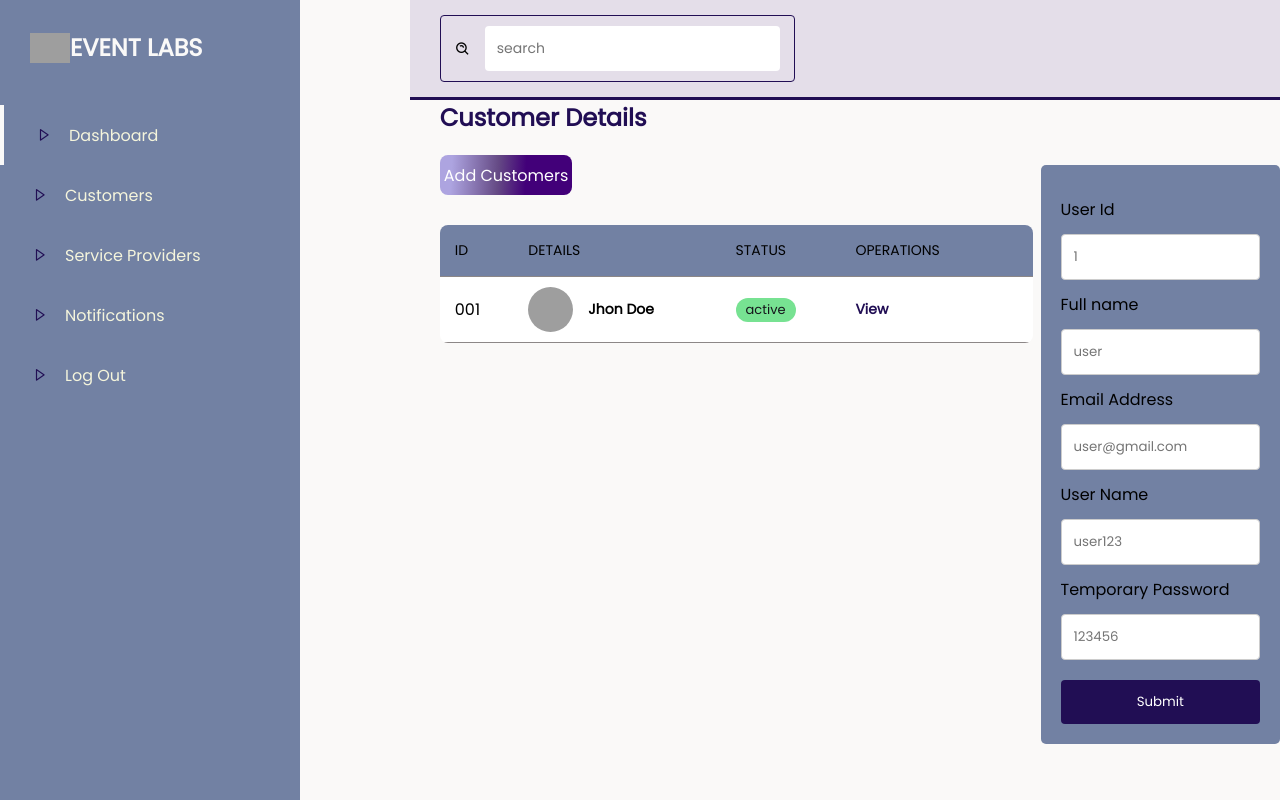
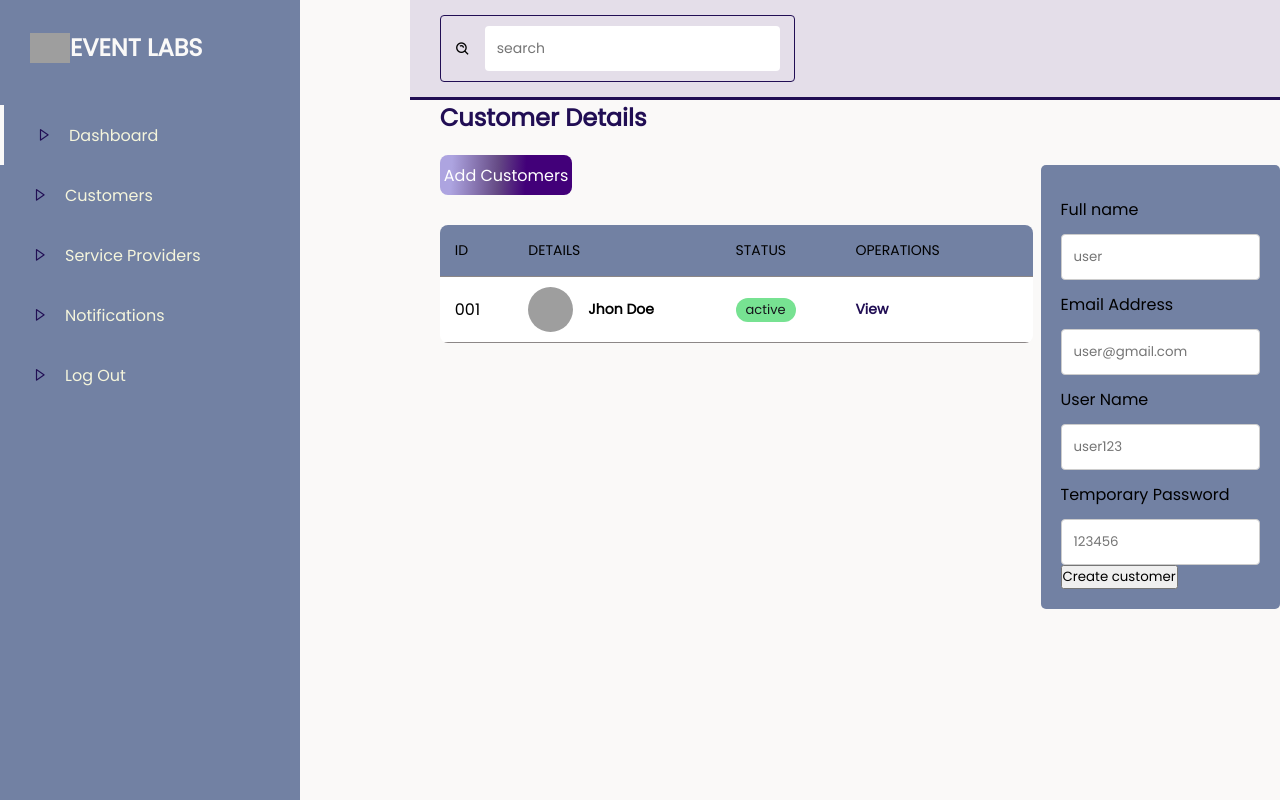
Before and after one commit to Dushanee/eventslab, a PHP site: page /eventslab/app/views/admin/customer.php in a window 1280 px wide. Run offline with PHP 8.4, Linux system fonts and the light colour scheme; some libraries are stand-ins or nearby versions; grey boxes are pictures that could not be loaded.

Commit message:
customer form

```diff
--- a/app/controllers/adminFunction.php
+++ b/app/controllers/adminFunction.php
@@ -19,8 +19,11 @@ class adminFunction extends Controller
         session_start();
         session_destroy();
         unset($_SESSION['username']);
-        header('Location: '.BASEURL.'/login/admin');
+        header('Location: ' . BASEURL . '/login/admin');
     }
+
+
+
 
 
 }
--- a/app/controllers/login.php
+++ b/app/controllers/login.php
@@ -26,7 +26,7 @@ class login extends Controller
 
             $this->login($username, $password, 'admin');
         } else {
-            header("Location: " . BASEURL );
+            header("Location: " . BASEURL."/login/admin" );
         }
     }
 
--- a/app/views/admin/customer.php
+++ b/app/views/admin/customer.php
@@ -3,7 +3,7 @@
 session_start();
 
 if (isset($_SESSION['username'])) {
-  // echo $_SESSION['username'];
+  echo $_SESSION['username'];
 
 } else {
   echo '<br>You are not logged in';
@@ -30,10 +30,10 @@ if (isset($_SESSION['username'])) {
         </div>
         <div class="items">
             <li><i class='bx  bx-right-arrow'></i><a href="#">Dashboard</a></li>
-            <li><i class='bx  bx-right-arrow'></i><a href="adminFunction/customer">Customers</a></li>
-            <li><i class='bx  bx-right-arrow'></i><a href="adminFunction/service">Service Providers</a></li>
+            <li><i class='bx  bx-right-arrow'></i><a href="<?php echo BASEURL ?>/adminFunction/customer">Customers</a></li>
+            <li><i class='bx  bx-right-arrow'></i><a href="<?php echo BASEURL ?>/adminFunction/service">Service Providers</a></li>
             <li><i class='bx  bx-right-arrow'></i><a href="#">Notifications</a></li>
-            <li><i class='bx  bx-right-arrow'></i><a href="welcome/signout">Log Out</a></li>
+            <li><i class='bx  bx-right-arrow'></i><a href="<?php echo BASEURL ?>/welcome/signout">Log Out</a></li>
 
 
         </div>
@@ -106,31 +106,30 @@ if (isset($_SESSION['username'])) {
     <div class="container">
 
 
-<form action="/action_page.php">
+<form action="<?php echo BASEURL ?>/user/addCustomer" method="post">
+
     <div class="col">
-        <label for="id">User Id</label><br>
-        <input type="text" id="id" name="id" placeholder="1"><br>
-    </div>
-    <div class="col">
-        <label for="name">Full name</label><br>
-        <input type="text" id="name" name="name" placeholder="user"><br>
+        <label>Full name</label><br>
+        <input type="text" name="name" placeholder="user"><br>
     </div>
 
     <div class="col">
-        <label for="email">Email Address</label><br>
-        <input type="text" id="email" name="email" placeholder="user@gmail.com"><br>
+        <label>Email Address</label><br>
+        <input type="text" name="email" placeholder="user@gmail.com"><br>
     </div>
     <div class="col">
-        <label for="uName">User Name</label><br>
-        <input type="text" id="uName" name="uName" placeholder="user123"><br>
+        <label >User Name</label><br>
+        <input type="text" name="username" placeholder="user123"><br>
     </div>
     <div class="col">
-        <label for="password">Temporary Password</label><br>
-        <input type="password" id="pwd" name="pwd" placeholder="123456"><br>
+        <label>Temporary Password</label><br>
+        <input type="password" name="password" placeholder="123456"><br>
     </div>
 
     <div class="col">
-        <input type="submit" value="Submit">
+    <button>
+                <span class="btnText">Create customer</span>
+              </button>
     </div>
 </form>
 </div>
--- a/public/css/style.css
+++ b/public/css/style.css
@@ -385,7 +385,8 @@ label {
     display: inline-block;
 }
 
-input[type=submit] {
+
+/* input[type=submit] {
     background-color: #210E54;
     margin-top: 20px;
     color: white;
@@ -398,7 +399,7 @@ input[type=submit] {
 
 input[type=submit]:hover {
     background-color: #7281A3;
-}
+} */
 
 .container {
     margin-top: 165px;
```
Also changed, not shown: app/controllers/user.php (added, +26 -0 lines), app/core/model.php (+12 -0 lines), app/models/insertModel.php (added, +23 -0 lines), 1 other file.
